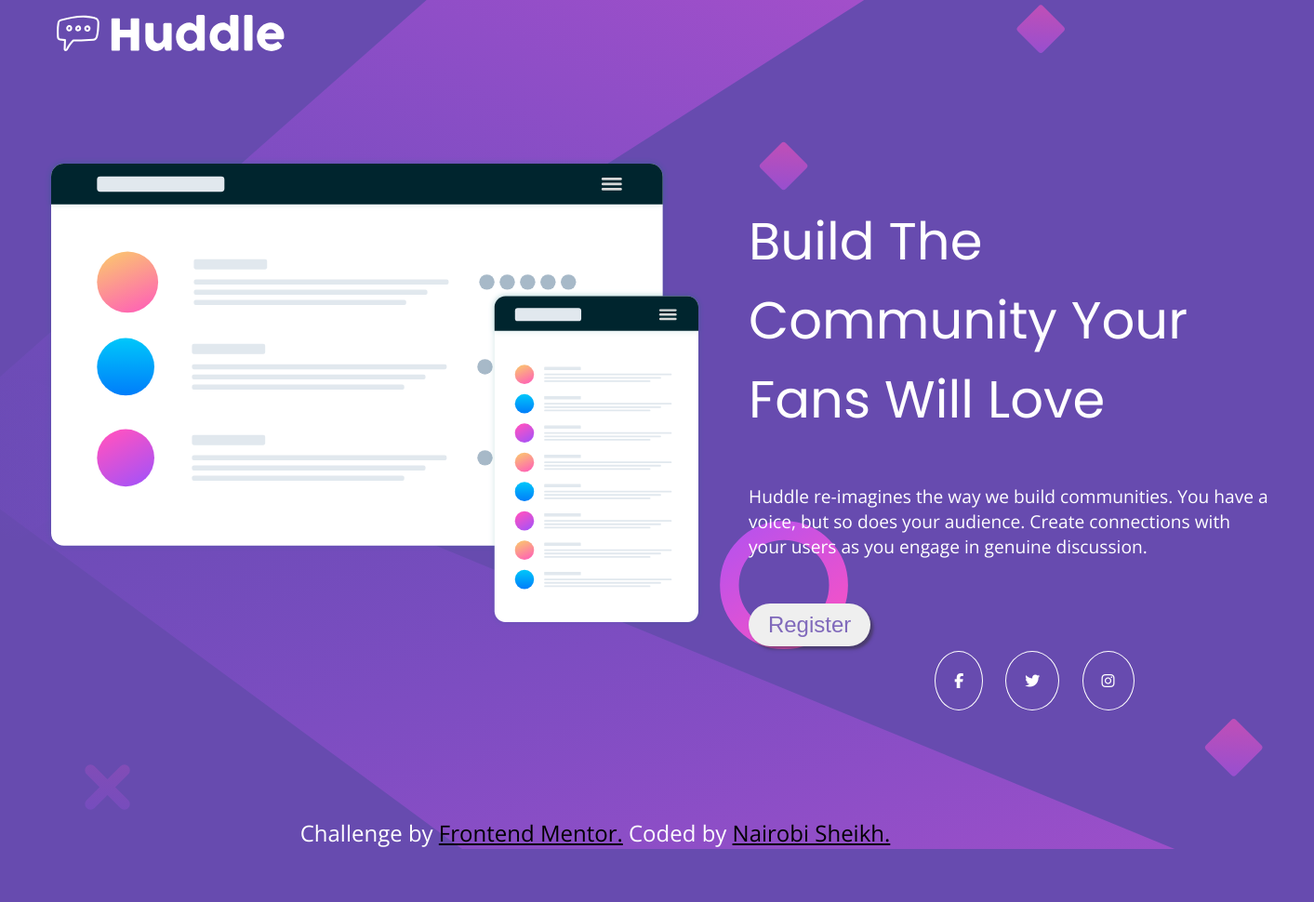
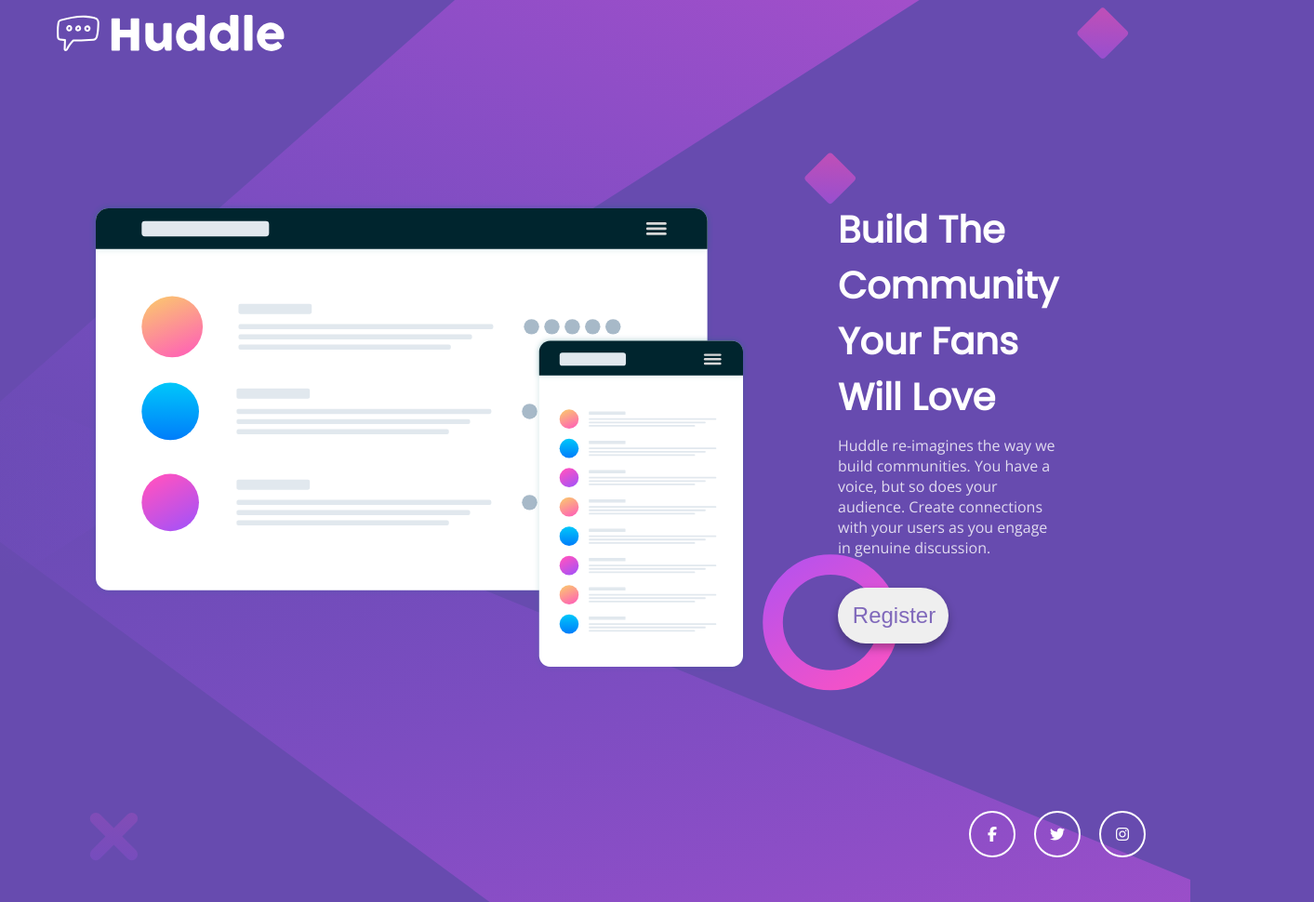
Before and after one commit to NairobiSheikh/Huddle, a plain HTML site: page index.html in a window 1280 px wide. Shown: the part 45-1015 px from the top of the page at 93% size, 1413 px wide, since content can reach past the window. Before the commit the page ends 958 px from the top, so only its background shows below. Drawn offline with nearby package versions, Linux system fonts and the light colour scheme.

Commit message:
Changed some HTML, CSS, still working on the desktop view.

```diff
--- a/CSS/main.css
+++ b/CSS/main.css
@@ -2,83 +2,98 @@
     margin: 0;
     padding: 0;
     box-sizing: border-box;
-    position: relative;
 }
 body {
     background-image: url(/images/bg-desktop.svg);
     background-repeat: no-repeat;
     background-size: cover;
     background-color: #674baf;
+    display: flex;
+    justify-content: center;
+    align-items: center;
     min-width: 100vh;
     font-family: 'Open Sans', sans-serif;
     font-weight: 400px;
-    display: flex;
-    flex-direction: column;
+    color: #fff;
+}
+
+.container {
+    margin: auto;
+    min-width: 100%;
+    width: 90rem;
 }
 
 .logo-title {
     margin: 3rem;
 }
 
-.container {
-    margin: 3rem;
+.content {
+    display: flex;
+    /* margin: 4rem; */
 }
 
-.content {
-    display: grid;
-    grid-template-columns: repeat(2, 1fr);
+.mockup-img {
+    /* flex: 0.8; */
+    margin: 6rem;
+}
+
+.page-info  {
+    flex: 0.6;
+    margin: 6rem 0 6rem 0;
+    /* padding: 3rem; */
 }
 
 .tage-line {
-    margin: 3rem;
+    /* margin-bottom: 3rem; */
     font-family: 'Poppins', sans-serif;
-    font-size: 3.5rem;
+    font-size: 2.5rem;
     font-weight: 400, 700;
-    color: #fff;
 }
 
-.tage-info  {
-    margin: 3rem;
-    font-size: 1.2rem;
-    color: #fff;
-    width: 35rem;
-}
-
-.media {
-    position: absolute;
-    top: 99%;
-    left: 80%;
-}
-
-li {
-    display: inline-block;
-    list-style: none;
-    margin: 0.625rem;
-    color: #fff;
-    padding: 1.25rem;
-    border: 0.0625rem solid #fff;
-    border-radius: 50%;
+.tage-info {
+    margin-top: 0.6875rem;
+    opacity: 0.8;
 }
 
 .btn-register {
-    display: inline-block;
+    margin-top: 2rem;
     border-radius: 3rem;
     border: none;
-    box-shadow: 0.2rem 0.2rem 0.2rem #2c2b2b80;
+    box-shadow: 0 0.3125rem 0.625rem rgba(0, 0, 0, 0.302);
     color: #674bafd0;
     text-align: center;
     font-size: 1.5rem;
-    padding: 0.55rem;
-    width: 20%;
+    padding: 0.99rem;
+    width: 50%;
     cursor: pointer;
-    margin-left: 3rem;
 }
 
-footer {
+.media-links {
+    margin: 3rem;
+    display: flex;
+    justify-content: flex-end;
+    list-style-type: none;
+    padding: 0;
+}
+
+.media-links a {
+    color: #fff;
+    border: 0.125rem solid #fff;
+    border-radius: 50%;
+    display: flex;
+    justify-content: center;
+    align-items: center;
+    margin-left: 1.25rem;
+    width: 3.125rem;
+    height: 3.125rem;
+    text-decoration: none;
+}
+
+/* footer {
     padding: 1rem;
     height: 50px;
     margin-top: 120px;
-    width: 100%;
+    width: auto;
 }
 
 .attribution {
@@ -87,9 +102,8 @@ footer {
     text-align: center;
 }
 .attribution a {
-    /* text-decoration: none; */
     color: #000;
 }
 a:hover {
     color: #fff;
-}
+} */
--- a/index.html
+++ b/index.html
@@ -17,41 +17,58 @@
 </head>
 
 <body>
-  <header class="logo-title">
-    <img src="/images/logo.svg" alt="Huddle logo">
-  </header>
+  <section class="container">
+    <img class="logo-title" src="/images/logo.svg" alt="Huddle logo">
 
-  <main class="container">
     <section class="content">
-      <div class="column main-img">
-        <img src="/images/illustration-mockups.svg" alt="Mockup animation of a desktop picture and a phone picture">
+      <div class="mockup-img">
+        <img src="/images/illustration-mockups.svg"
+        alt="Mockup animation of a desktop picture and a phone picture">
       </div>
 
-      <div class="column page-content">
-        <p class="tage-line">
+      <div class="page-info">
+        <h1 class="tage-line">
           Build The Community Your Fans Will Love
-        </p>
+        </h1>
+
         <p class="tage-info">
           Huddle re-imagines the way we build communities. You have a voice, but so does your audience.
           Create connections with your users as you engage in genuine discussion.
         </p>
+
         <button class="btn-register">Register</button>
       </div>
     </section>
 
-    <ul class="contact-info media">
-      <li><i class="fab fa-facebook-f"></i></li>
-      <li><i class="fab fa-twitter"></i></li>
-      <li><i class="fab fa-instagram"></i></li>
+    <ul class="media-links">
+      <li>
+        <a href="#">
+          <i class="fab fa-facebook-f"></i>
+        </a>
+      </li>
+
+      <li>
+        <a href="#">
+          <i class="fab fa-twitter"></i>
+        </a>
+      </li>
+
+      <li>
+        <a href="#">
+          <i class="fab fa-instagram"></i>
+        </a>
+      </li>
     </ul>
 
-  </main>
-  <footer>
+  </section>
+
+  <!-- <footer>
     <p class="attribution">
-      Challenge by <a class="links" href="https://www.frontendmentor.io?ref=challenge" target="_blank">Frontend Mentor.</a>
+      Challenge by <a class="links" href="https://www.frontendmentor.io?ref=challenge" target="_blank">Frontend
+        Mentor.</a>
       Coded by <a class="links" href="#">Nairobi Sheikh.</a>
     </p>
-  </footer>
+  </footer> -->
 </body>
 
 </html>
```
